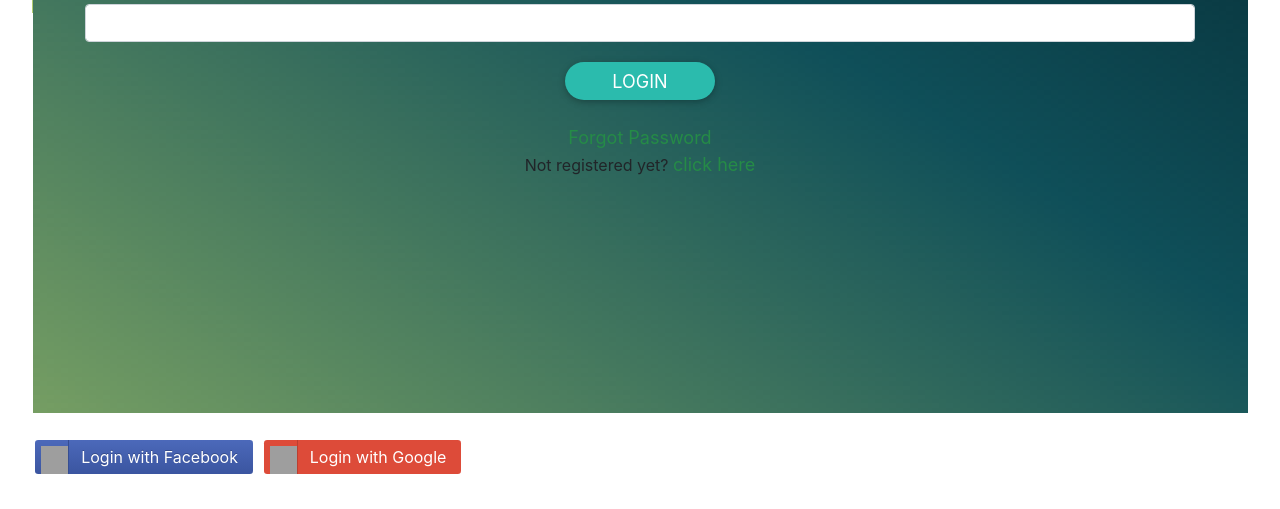
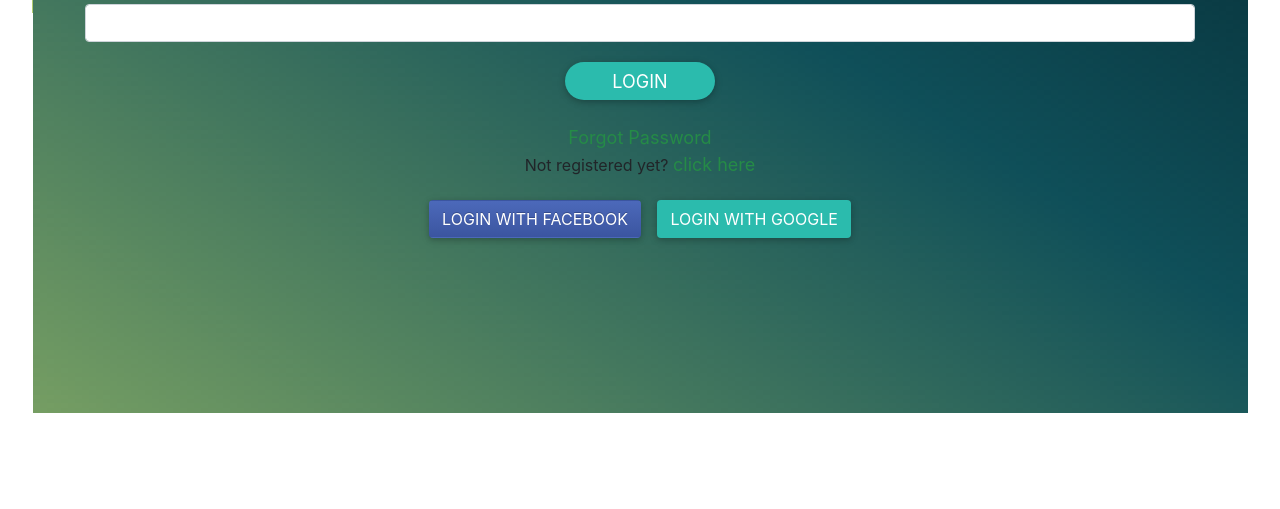
Before and after one commit to abigehl/Cs307GroupProject, a Flask app: page / in a window 1280 px wide. Shown: the part 443-952 px from the top of the page. After the commit the page ends 856 px from the top, so only its background shows below. Run offline with Flask 2, Linux system fonts and the light colour scheme; some libraries are stand-ins or nearby versions; grey boxes are pictures that could not be loaded.

Commit message:
fb goog btns

```diff
--- a/templates/main.html
+++ b/templates/main.html
@@ -74,35 +74,22 @@ Sign In
 	<div class="mb-4"></div>
 
     <div class="form-group text-center">
+    <a class="pwd-forget" href="javascript:void(0)" id="open_forgotPassword">Forgot Password</a>
 
-    <a class="pwd-forget" href="javascript:void(0)" id="open_forgotPassword">Forgot Password</a>
     <div class="text-center">Not registered yet? <a href="http://192.168.50.34/abcc/membership-application">click here</a></div>
 	</div>
-    </div>
 
-    <div class="mb-4"></div>
 
-	<button class="loginBtn loginBtn--facebook">
+    <div class="form-group text-center">
+    	<button type="button" class="btn btn-default loginBtn--facebook">
 		  Login with Facebook
 		</button>
 
-	<button class="loginBtn loginBtn--google">
+		<button type="button" class="btn btn-default loginBtn--google">
 		  Login with Google
 		</button>
-<!--
-	<link rel="stylesheet" href="https://cdnjs.cloudflare.com/ajax/libs/materialize/1.0.0-beta/css/materialize.min.css">
+    </div>
 
-
-	<script src="https://cdnjs.cloudflare.com/ajax/libs/materialize/1.0.0-beta/js/materialize.min.js"></script>
-    <div class="btn white darken-4 col s10 m4">
-     <a href="/users/google-oauth/" style="text-transform:none">
-         <div class="left">
-             <img width="20px" alt="Google &quot;G&quot; Logo" src="https://upload.wikimedia.org/wikipedia/commons/thumb/5/53/Google_%22G%22_Logo.svg/512px-Google_%22G%22_Logo.svg.png"/>
-         </div>
-         Login with Google
-     </a>
-	</div>
--->
 </body>
 
 </html>
```
Lines whose indentation alone changed are shown as unchanged.
